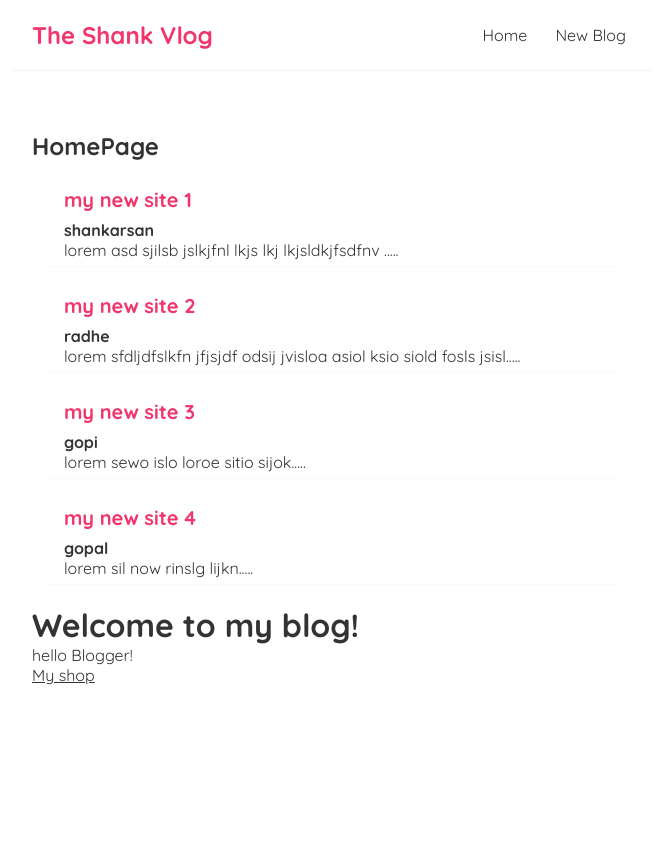
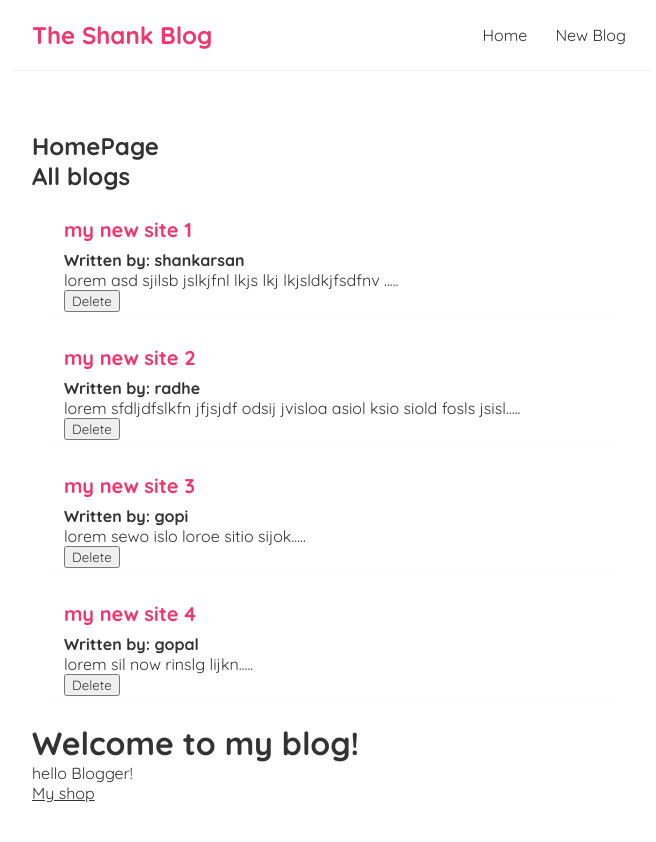
Before and after one commit to shankarsan-dev/shankblog, a React (Create React App) app: page / in a window 1280 px wide. Shown: the top 842 px of the page, without its empty margins (308-964 px from the left). Before the commit the page ends 800 px from the top, so only its background shows below. Built offline with nearby package versions, Linux system fonts and the light colour scheme; a web font is replaced by a local one.

Commit message:
delete button added

```diff
--- /dev/null
+++ b/src/BlogList.js
@@ -0,0 +1,24 @@
+const BlogList = ({blogs,title,handleDelete}) => {
+
+    //const blogs = props.blogs;
+   // console.log(props,blogs);
+
+    return (
+        <div className="blogList">
+
+         {blogs.map((blog)=>(
+             <div className='blogPreview' key = {blog.id}>
+
+             <h2>{blog.title}</h2>
+             <p className='author'> Written by: {blog.author}</p>
+             <p>{blog.body}</p>
+             <button className="button" onClick={()=>handleDelete(blog.id)}>Delete</button>
+
+                </div>
+
+         ))}
+        </div>
+     );
+}
+
+export default BlogList;
--- a/src/Home.js
+++ b/src/Home.js
@@ -1,4 +1,5 @@
 import{ useState } from 'react';
+import BlogList from './BlogList';
 const Home = () => {
 
 
@@ -14,6 +15,10 @@ const Home = () => {
         {title:"my new site 3",body:"lorem sewo islo loroe sitio sijok.....",author:"gopi",id:3},
         {title:"my new site 4",body:"lorem sil now rinslg lijkn.....",author:"gopal",id:4}
     ]);
+    const handleDelete = (id)=>{
+       const newBlogs = blogs.filter(blog=>blog.id !== id);
+       setBlogs(newBlogs);
+    }
 
     return (
 
@@ -22,15 +27,23 @@ const Home = () => {
 {/* <p> {changeName}</p>
             <button onClick={handleClick}>Click Me</button> */}
 
-            {blogs.map((blog)=>(
+            {/* {blogs.map((blog)=>(
                 <div className='blogPreview' key = {blog.id}>
 
                 <h2>{blog.title}</h2>
-                <p className='author'>{blog.author}</p>
+                <p className='author'> Written by: {blog.author}</p>
                 <p>{blog.body}</p>
+
                 </div>
 
-            ))}
+            ))} */}
+            <h2>All blogs</h2>
+            <BlogList blogs = {blogs} title = "all-blogs" handleDelete={handleDelete}/>
+            {/* <h2>Radhe's blogs</h2>
+            <BlogList blogs = {blogs.filter((blog)=>blog.author ==="radhe")}/> */}
+
+
+
         </div>
 
          );
--- a/src/Navbar.js
+++ b/src/Navbar.js
@@ -1,7 +1,7 @@
 
 const Navbar = () => {
     return ( <nav className="navbar">
-        <h1>The Shank Vlog</h1>
+        <h1>The Shank Blog</h1>
         <div className="links">
             <a href="/Home">Home</a>
             <a href="/Create" >New Blog</a>
```
